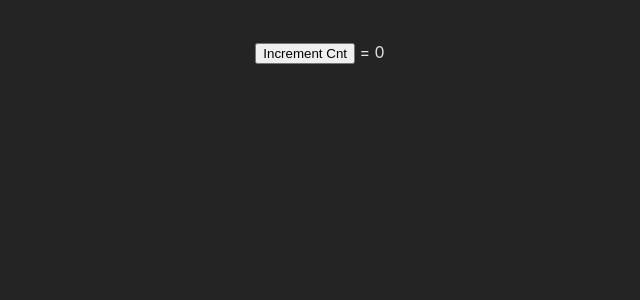
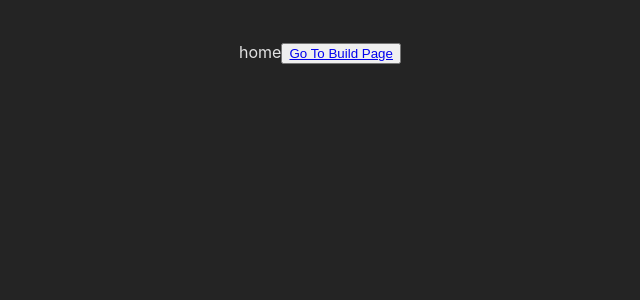
Before and after one commit to Nikhil-Kumar-02/noCode-Hub, a React (Vite) app in the folder Client/: page / in a window 1280 px wide. Shown: the top 300 px of the page, without its empty margins (320-960 px from the left). Built offline with nearby package versions, Linux system fonts and the light colour scheme.

Commit message:
added react router dom for navigation and also done setup of home and build page

```diff
--- a/Client/package.json
+++ b/Client/package.json
@@ -11,7 +11,8 @@
   },
   "dependencies": {
     "react": "^18.3.1",
-    "react-dom": "^18.3.1"
+    "react-dom": "^18.3.1",
+    "react-router-dom": "^7.1.1"
   },
   "devDependencies": {
     "@eslint/js": "^9.17.0",
--- a/Client/src/App.jsx
+++ b/Client/src/App.jsx
@@ -1,15 +1,16 @@
-import { useState } from 'react'
 import './App.css'
+import { Routes, Route } from "react-router-dom";
+import Home from "./homePage/Home"
+import Build from './buildWebpage/build';
 
 function App() {
 
-  const [cnt,setCnt] = useState(0);
   return (
     <>
-      <button onClick={()=>setCnt(cnt+1)}>Increment Cnt</button>
-      {" = "} {
-        cnt
-      }
+      <Routes>
+        <Route path="/" element={ <Home/> } />
+        <Route path="build" element={ <Build/> } />
+      </Routes>
     </>
   )
 }
--- /dev/null
+++ b/Client/src/buildWebpage/Build.jsx
@@ -0,0 +1,11 @@
+import React from "react"
+
+const Build = (props) => {
+  return (
+    <div>
+      Build
+    </div>
+  )
+};
+
+export default Build;
--- /dev/null
+++ b/Client/src/homePage/Home.jsx
@@ -0,0 +1,15 @@
+import React from "react"
+import { Link } from "react-router-dom";
+
+const Home = (props) => {
+  return (
+    <div>
+      home
+      <button>
+        <Link to="build">Go To Build Page</Link>
+      </button>
+    </div>
+  )
+};
+
+export default Home;
--- a/Client/src/main.jsx
+++ b/Client/src/main.jsx
@@ -1,7 +1,10 @@
 import { createRoot } from 'react-dom/client'
 import './index.css'
-import App from './App.jsx'
+import App from './App.jsx';
+import { BrowserRouter } from "react-router-dom";
 
 createRoot(document.getElementById('root')).render(
-    <App />
+    <BrowserRouter>
+        <App />
+    </BrowserRouter>
 )
```
Also changed, not shown: 1 other file (tests, documents, lock files or other folders).
